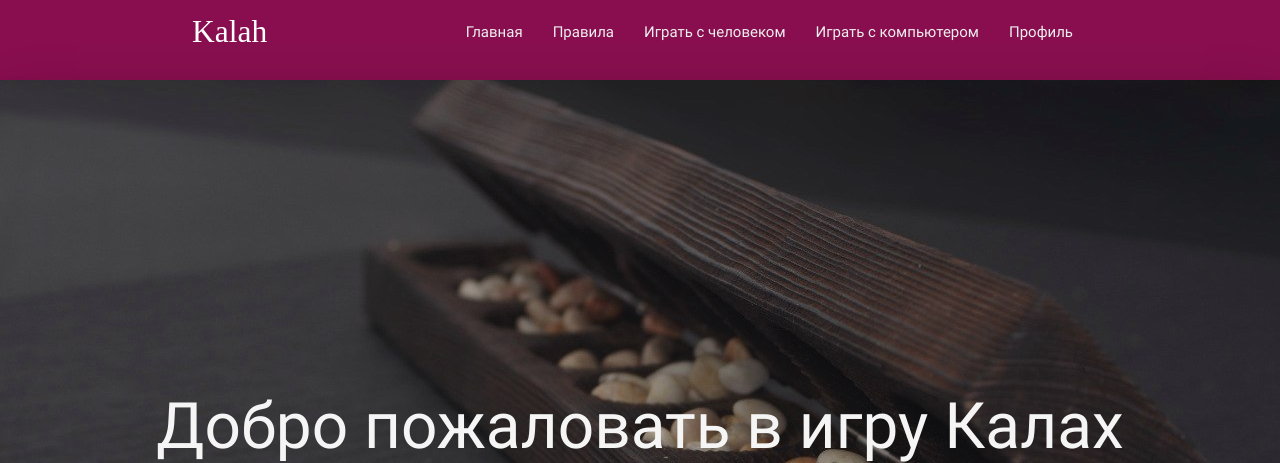
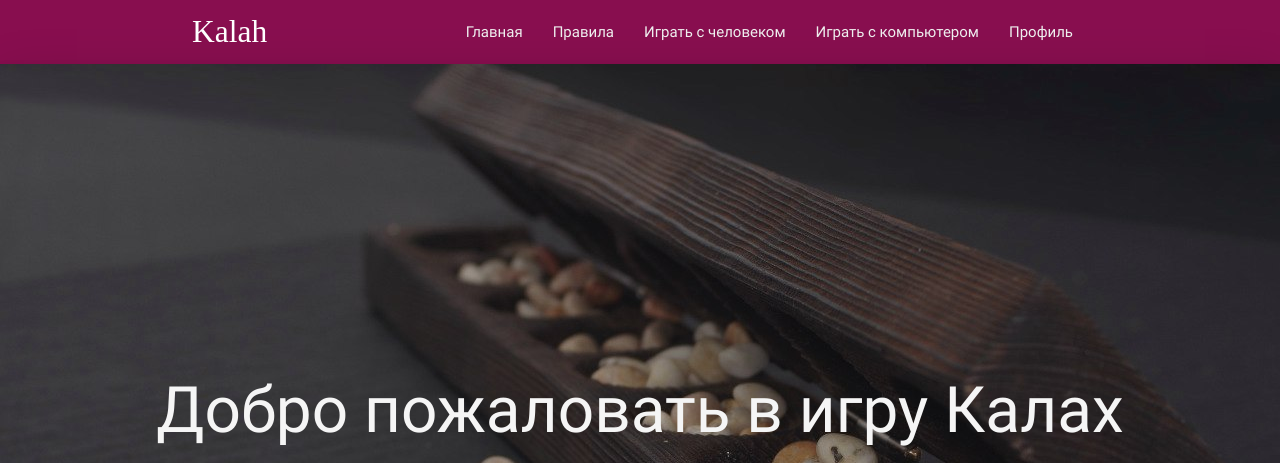
Before and after one commit to EmelyanovAndrey/Kalah, a PHP site: page / in a window 1280 px wide. Shown: the top 463 px of the page. Run offline with PHP 8.4, Linux system fonts and the light colour scheme; some libraries are stand-ins or nearby versions; some web fonts are replaced.

Commit message:
Footer and content

```diff
--- a/src/main/view/css/includes/styleTemplate.less
+++ b/src/main/view/css/includes/styleTemplate.less
@@ -26,9 +26,12 @@ a {
 header {
   nav {
     background-color: @color-main;
-    height: 10vh !important;
 
+    .nav-wrapper {
+      height: inherit;
+    }
     .mini-nav-bar {
+      height: inherit;
 
       @media all and (min-width: @width-divide) {
         display: none;
@@ -36,6 +39,7 @@ header {
     }
 
     .large-nav-bar {
+      height: inherit;
 
       @media all and (max-width: @width-divide) {
         display: none;
```
Also changed, not shown: src/main/view/css/includes/style.css (+9 -1 lines), src/main/view/css/style.min.css.
